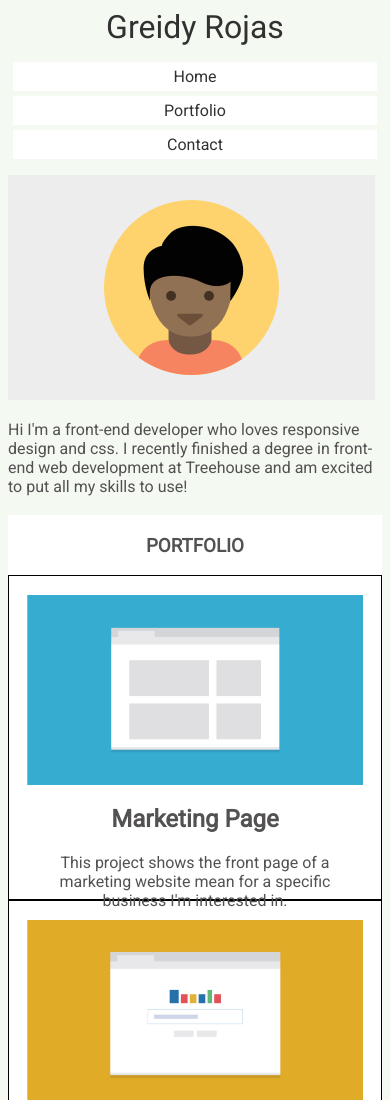
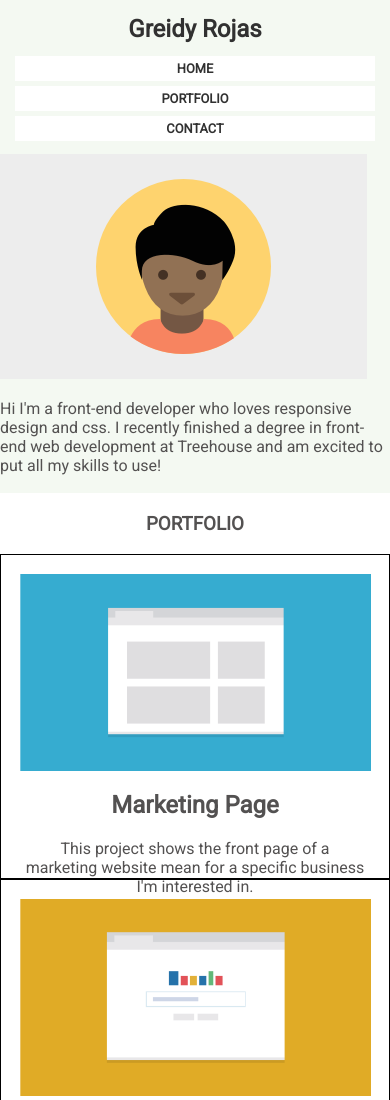
Before and after one commit to greidyrojascalero/project_2, a plain HTML site: page index.html in a window 390 px wide. Shown: the top 1100 px of the page. Drawn offline with Linux system fonts and the light colour scheme.

Commit message:
Add styles in mobile navbar

```diff
--- a/styles.css
+++ b/styles.css
@@ -1,15 +1,17 @@
 /*Body---------------------------*/
 
 body {
-    background: #F4F9F2;
+    background-color: #F4F9F2;
     color: #535151;
     font-family: 'Roboto', sans-serif;
+    margin: 0px;
 }
 
 /*Navbar-------------------------*/
 
 .navbar {
     text-align: center;
+    font-weight: 600;
 }
 
 a {
@@ -18,18 +20,21 @@ a {
 }
 
 .name {
-    font-size: 2em;
+    font-size: 1.5em;
+    padding-top: 15px;
 }
 
 .nav {
     padding: 0px;
+    text-transform: uppercase;
+    font-size: 0.8em;
 }
 
 .nav li {
     list-style: none;
     display: block;
     background-color: #fff;
-    margin: 5px;
+    margin: 5px 15px;
     padding: 5px;
 }
 
@@ -73,9 +78,15 @@ h3 {
 
 /*Navbar -----------------------------------*/
 
+.navbar {
+    font-weight: 800;
+    padding-top: 20px;
+}
+
 .nav li{
   display: inline-block;
   padding-right: 25px;
+  background-color: #F4F9F2;
 }
 
 .name a {
```
